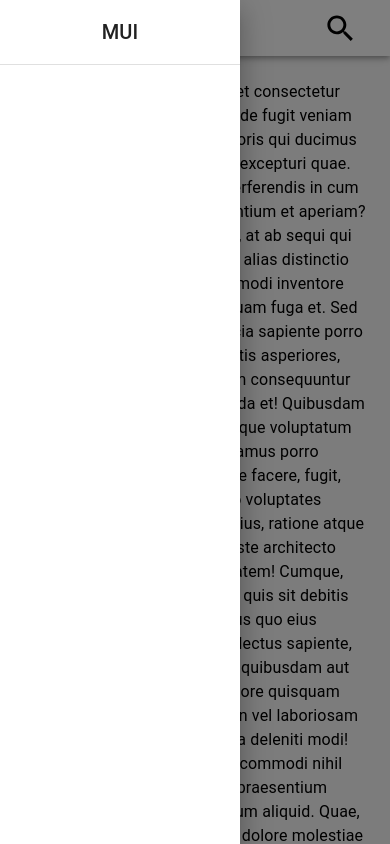
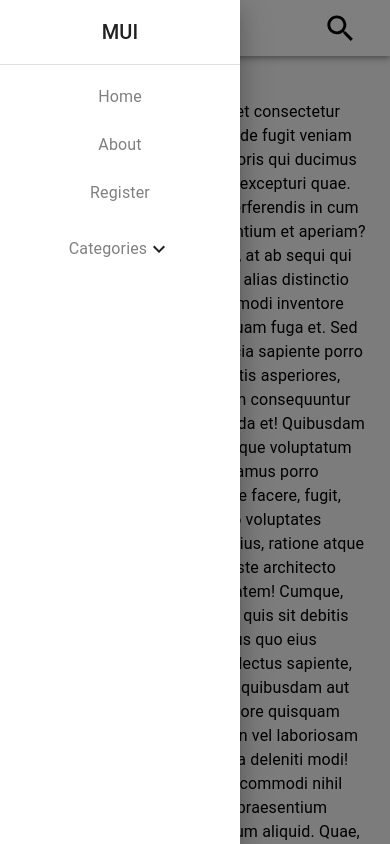
Before and after one commit to developermendoza/blogApp, a React (Create React App) app in the folder frontend/: page / in a window 390 px wide. Both pictures are taken after a click on the button "open drawer". Shown: the top 844 px of the page. Built offline with nearby package versions, Linux system fonts and the light colour scheme.

Commit message:
create top navbar.  fix mobile menu dropdown.  fix colors mobile menu

```diff
--- a/frontend/src/App.js
+++ b/frontend/src/App.js
@@ -21,6 +21,7 @@ import Navbar from "./components/Navbar";
 import Register from "./routes/Register";
 import UserProfile from "./routes/UserProfile";
 import PrivateRoute from "./components/PrivateRoute";
+import TopNav from "./components/TopNav";
 
 // const firebaseConfig = {
 //   apiKey: "AIzaSyBGwtSUTJ_W9rO2QLcHWTfz76U9GOOPRi0",
@@ -125,6 +126,7 @@ function App() {
         {/* <Link to="/about">About</Link> */}
       </div>
       <BrowserRouter>
+        <TopNav />
         <Navbar />
         {/* <Link to="/">Home</Link>
         <Link to="/about">About</Link>
--- a/frontend/src/components/Navbar.jsx
+++ b/frontend/src/components/Navbar.jsx
@@ -1,4 +1,4 @@
-import React from "react";
+import React, { useState } from "react";
 import AppBar from "@mui/material/AppBar";
 import Box from "@mui/material/Box";
 import Divider from "@mui/material/Divider";
@@ -16,6 +16,9 @@ import MenuItem from "@mui/material/MenuItem";
 import Typography from "@mui/material/Typography";
 import Button from "@mui/material/Button";
 import Container from "@mui/material/Container";
+import Collapse from "@mui/material/Collapse";
+import ExpandLess from "@mui/icons-material/ExpandLess";
+import ExpandMore from "@mui/icons-material/ExpandMore";
 
 import { Link } from "react-router-dom";
 
@@ -31,6 +34,179 @@ const navItems = [
     Register
   </Link>,
   <BasicMenu id="basicMenu" />,
+];
+
+const DropDownMenu = ({ handleDrawerToggle }) => {
+  const [open, setOpen] = useState(false);
+
+  const handleClick = () => {
+    setOpen(!open);
+  };
+  return (
+    <div>
+      <ListItemButton
+        onClick={handleClick}
+        style={{
+          display: "flex",
+          justifyContent: "center",
+        }}
+      >
+        <div
+          style={{
+            display: "flex",
+            alignItems: "center",
+          }}
+        >
+          <ListItemText
+            sx={{
+              color: "grey",
+            }}
+            primary="Categories"
+          />
+          {open ? <ExpandLess /> : <ExpandMore />}
+        </div>
+      </ListItemButton>
+      <Collapse
+        in={open}
+        timeout="auto"
+        unmountOnExit
+        sx={{ background: "#eee" }}
+      >
+        <List component="div" disablePadding>
+          <ListItem sx={{ padding: "0" }}>
+            <ListItemButton>
+              <ListItemText
+                onClick={handleDrawerToggle}
+                sx={{ textAlign: "center" }}
+                primary="Music"
+              />
+            </ListItemButton>
+          </ListItem>
+
+          <ListItem sx={{ padding: "0" }}>
+            <ListItemButton>
+              <ListItemText
+                sx={{ textAlign: "center" }}
+                onClick={handleDrawerToggle}
+                primary="Lifestyle"
+              />
+            </ListItemButton>
+          </ListItem>
+          <ListItem sx={{ padding: "0" }}>
+            <ListItemButton>
+              <ListItemText
+                sx={{ textAlign: "center" }}
+                onClick={handleDrawerToggle}
+                primary="Fashion"
+              />
+            </ListItemButton>
+          </ListItem>
+          <ListItem sx={{ padding: "0" }}>
+            <ListItemButton>
+              <ListItemText
+                sx={{ textAlign: "center" }}
+                onClick={handleDrawerToggle}
+                primary="Culture"
+              />
+            </ListItemButton>
+          </ListItem>
+          <ListItem sx={{ padding: "0" }}>
+            <ListItemButton>
+              <ListItemText
+                sx={{ textAlign: "center" }}
+                onClick={handleDrawerToggle}
+                primary="Fitness"
+              />
+            </ListItemButton>
+          </ListItem>
+          <ListItem sx={{ padding: "0" }}>
+            <ListItemButton>
+              <ListItemText
+                sx={{ textAlign: "center" }}
+                onClick={handleDrawerToggle}
+                primary="Travel"
+              />
+            </ListItemButton>
+          </ListItem>
+          <ListItem sx={{ padding: "0" }}>
+            <ListItemButton>
+              <ListItemText
+                sx={{ textAlign: "center" }}
+                onClick={handleDrawerToggle}
+                primary="Agriculture"
+              />
+            </ListItemButton>
+          </ListItem>
+          <ListItem sx={{ padding: "0" }}>
+            <ListItemButton>
+              <ListItemText
+                sx={{ textAlign: "center" }}
+                onClick={handleDrawerToggle}
+                primary="Design"
+              />
+            </ListItemButton>
+          </ListItem>
+          <ListItem sx={{ padding: "0" }}>
+            <ListItemButton>
+              <ListItemText
+                sx={{ textAlign: "center" }}
+                onClick={handleDrawerToggle}
+                primary="Food"
+              />
+            </ListItemButton>
+          </ListItem>
+          <ListItem sx={{ padding: "0" }}>
+            <ListItemButton>
+              <ListItemText
+                sx={{ textAlign: "center" }}
+                onClick={handleDrawerToggle}
+                primary="Politics"
+              />
+            </ListItemButton>
+          </ListItem>
+          <ListItem sx={{ padding: "0" }}>
+            <ListItemButton>
+              <ListItemText
+                sx={{ textAlign: "center" }}
+                onClick={handleDrawerToggle}
+                primary="Entertainment"
+              />
+            </ListItemButton>
+          </ListItem>
+          <ListItem sx={{ padding: "0" }}>
+            <ListItemButton>
+              <ListItemText
+                sx={{ textAlign: "center" }}
+                onClick={handleDrawerToggle}
+                primary="Sport"
+              />
+            </ListItemButton>
+          </ListItem>
+          <ListItem sx={{ padding: "0" }}>
+            <ListItemButton>
+              <ListItemText
+                sx={{ textAlign: "center" }}
+                onClick={handleDrawerToggle}
+                primary="Health"
+              />
+            </ListItemButton>
+          </ListItem>
+        </List>
+      </Collapse>
+    </div>
+  );
+};
+
+const mobileItems = [
+  <Link style={{ color: "grey" }} id="home" to="/">
+    Home
+  </Link>,
+  <Link style={{ color: "grey" }} id="about" to="/about">
+    About
+  </Link>,
+  <Link style={{ color: "grey" }} id="register" to="/register">
+    Register
+  </Link>,
 ];
 
 function BasicMenu() {
@@ -93,43 +269,52 @@ const Navbar = (props) => {
   };
 
   const drawer = (
-    <Box onClick={handleDrawerToggle} sx={{ textAlign: "center" }}>
+    <div>
+      <Box sx={{ textAlign: "center" }} onClick={handleDrawerToggle}>
         <Typography variant="h6" sx={{ my: 2 }}>
           MUI
         </Typography>
         <Divider />
         <List>
-        {navItems.map((item) => (
+          {mobileItems.map((item) => (
             <ListItem key={item.props.id} disablePadding>
               <ListItemButton sx={{ textAlign: "center" }}>
-              <ListItemText />
+                <ListItemText primary={item} />
               </ListItemButton>
             </ListItem>
           ))}
         </List>
       </Box>
+      <Box sx={{ textAlign: "center" }}>
+        <DropDownMenu handleDrawerToggle={handleDrawerToggle} />
+      </Box>
+    </div>
   );
 
   const container =
     window !== undefined ? () => window().document.body : undefined;
 
   return (
+    <div>
+      {/* <div>top nav</div> */}
       <Box sx={{ display: "flex" }}>
         <AppBar component="nav" style={{ background: "white" }}>
           <Container>
-          <Toolbar style={{ display: "flex", justifyContent: "space-between" }}>
+            <Toolbar
+              style={{ display: "flex", justifyContent: "space-between" }}
+            >
               <IconButton
                 color="inherit"
                 aria-label="open drawer"
                 edge="start"
                 onClick={handleDrawerToggle}
-              sx={{ mr: 2, display: { sm: "none" } }}
+                sx={{ mr: 2, display: { sm: "none" }, color: "grey" }}
               >
                 <MenuIcon />
               </IconButton>
               <Box sx={{ display: { xs: "none", sm: "block" } }}>
                 {navItems.map((item) => (
-                <Button key={item.props.id} sx={{ color: "#fff" }}>
+                  <Button key={item.props.id} sx={{ color: "#fefefe" }}>
                     {item}
                   </Button>
                 ))}
@@ -159,6 +344,7 @@ const Navbar = (props) => {
           </Drawer>
         </Box>
       </Box>
+    </div>
   );
 };
 
--- /dev/null
+++ b/frontend/src/components/TopNav.jsx
@@ -0,0 +1,7 @@
+import React from "react";
+
+const TopNav = () => {
+  return <div>TopNav</div>;
+};
+
+export default TopNav;
```
Lines whose indentation alone changed are shown as unchanged.
